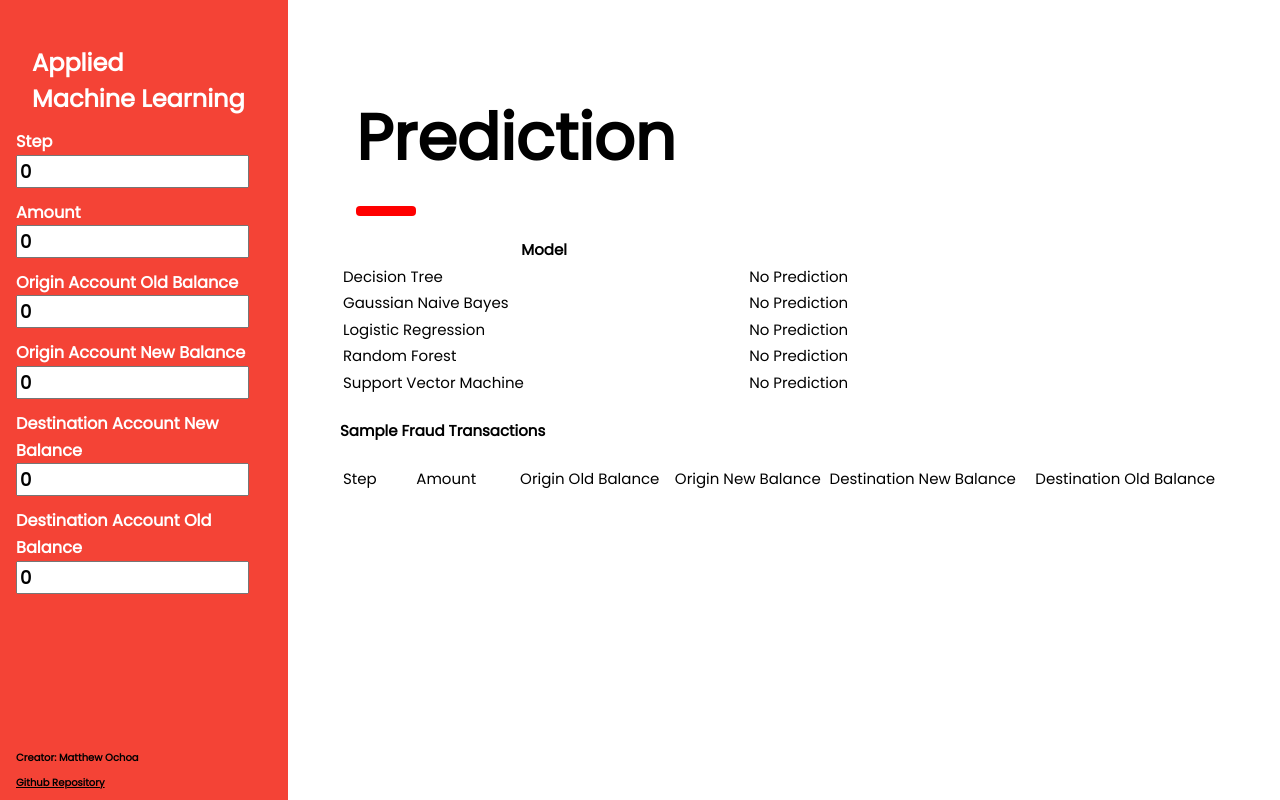
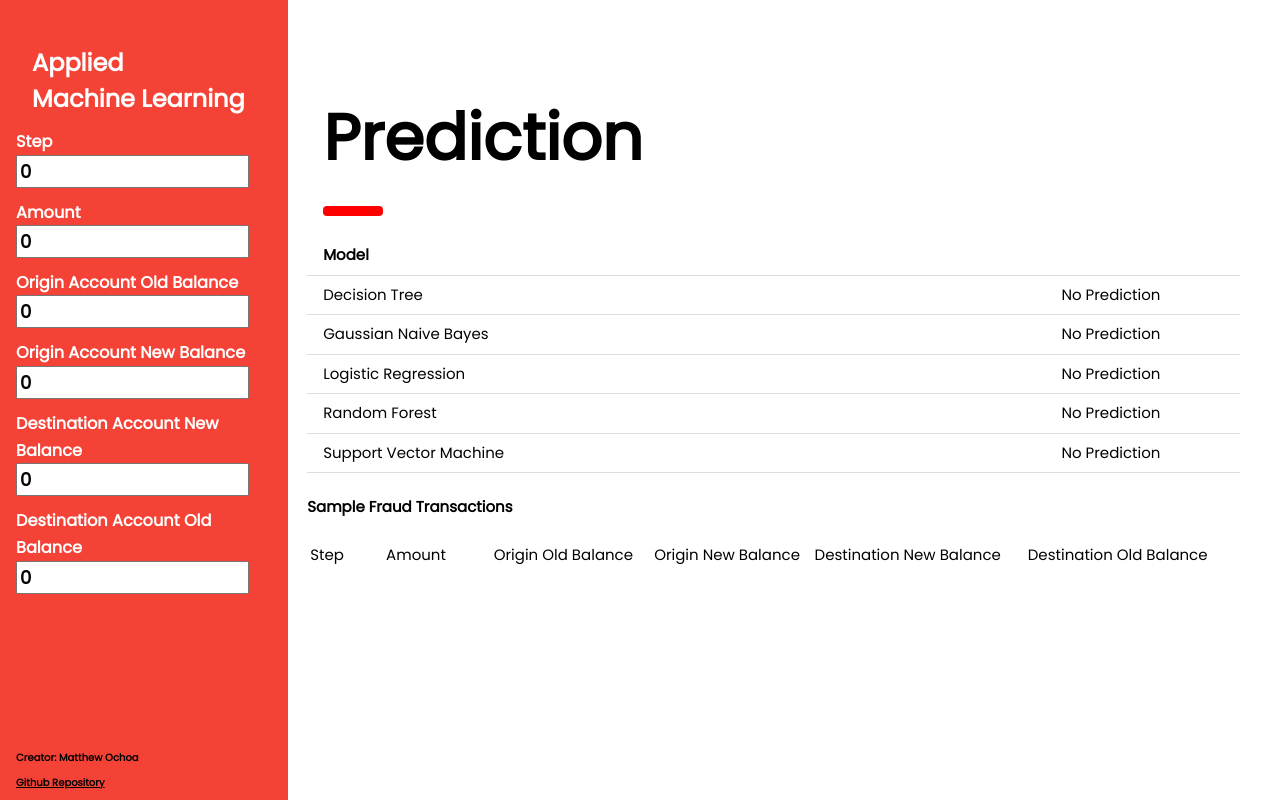
Before and after one commit to u-Shiyuh/Fraud-Detection-using-ML, a Flask app: page / in a window 1280 px wide. Run offline with Flask 2, Linux system fonts and the light colour scheme; parts of the project's set-up code (start-up, migrations or seed data) failed here and were passed over.

Commit message:
front end changes

```diff
--- a/templates/index.html
+++ b/templates/index.html
@@ -89,14 +89,14 @@
   </header>
 
   <div class="w3-overlay w3-hide-large" onclick="w3_close()" style="cursor:pointer" title="close side menu" id="myOverlay"></div>
-  <div class="w3-main" style="margin-left:340px;margin-right:40px">
+  <div class="w3-main" style="margin-left:24%;margin-right:40px">
   <div class="w3-container" style="margin-top:80px" id="showcase">
     <h1 class="w3-jumbo"><b>Prediction</b></h1>
     <hr style="width:50px;border:5px solid red" class="w3-round">
 
   </div>
 
-<table>
+<table class="w3-table w3-bordered">
   <tr>
     <th>Model</th>
   </tr>
```
